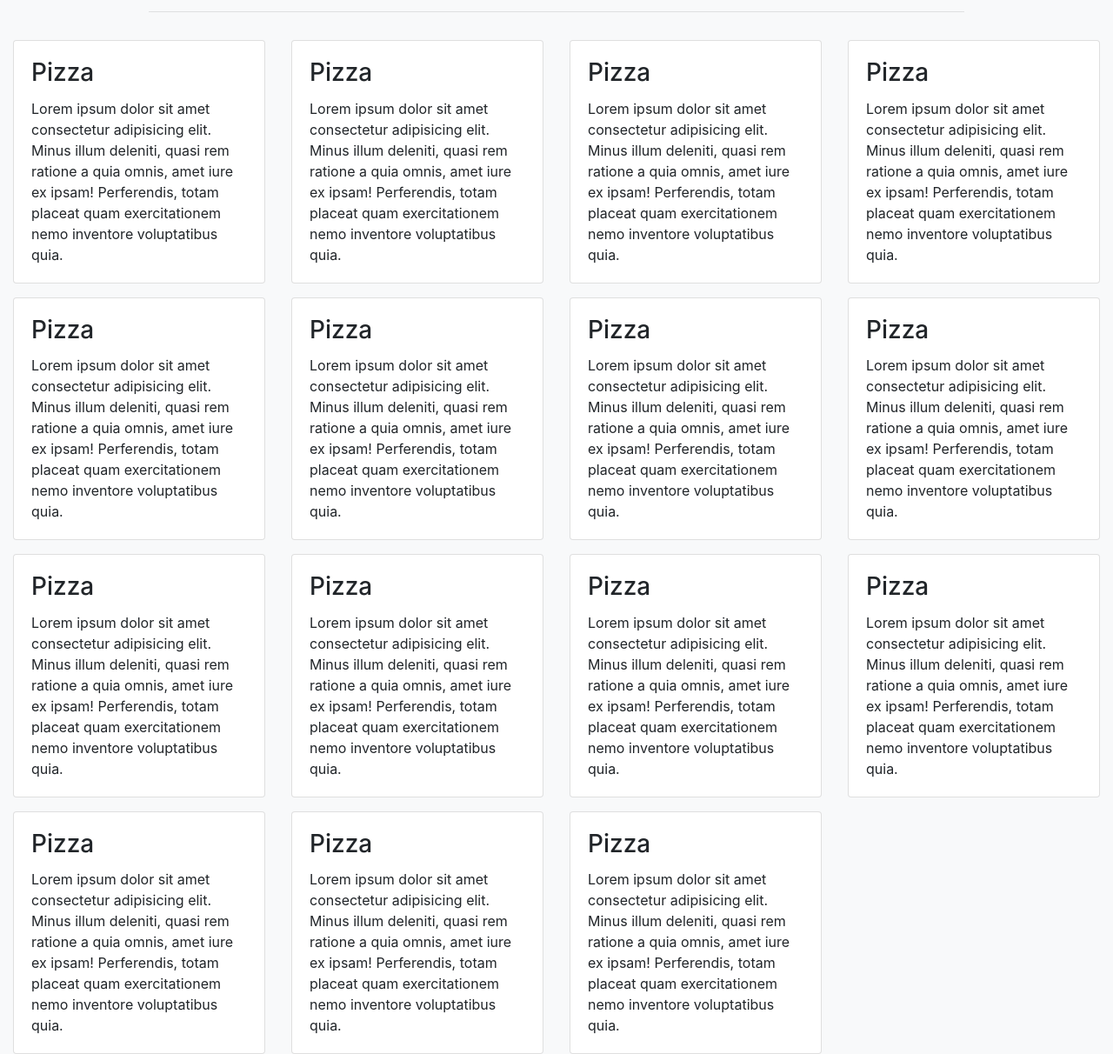
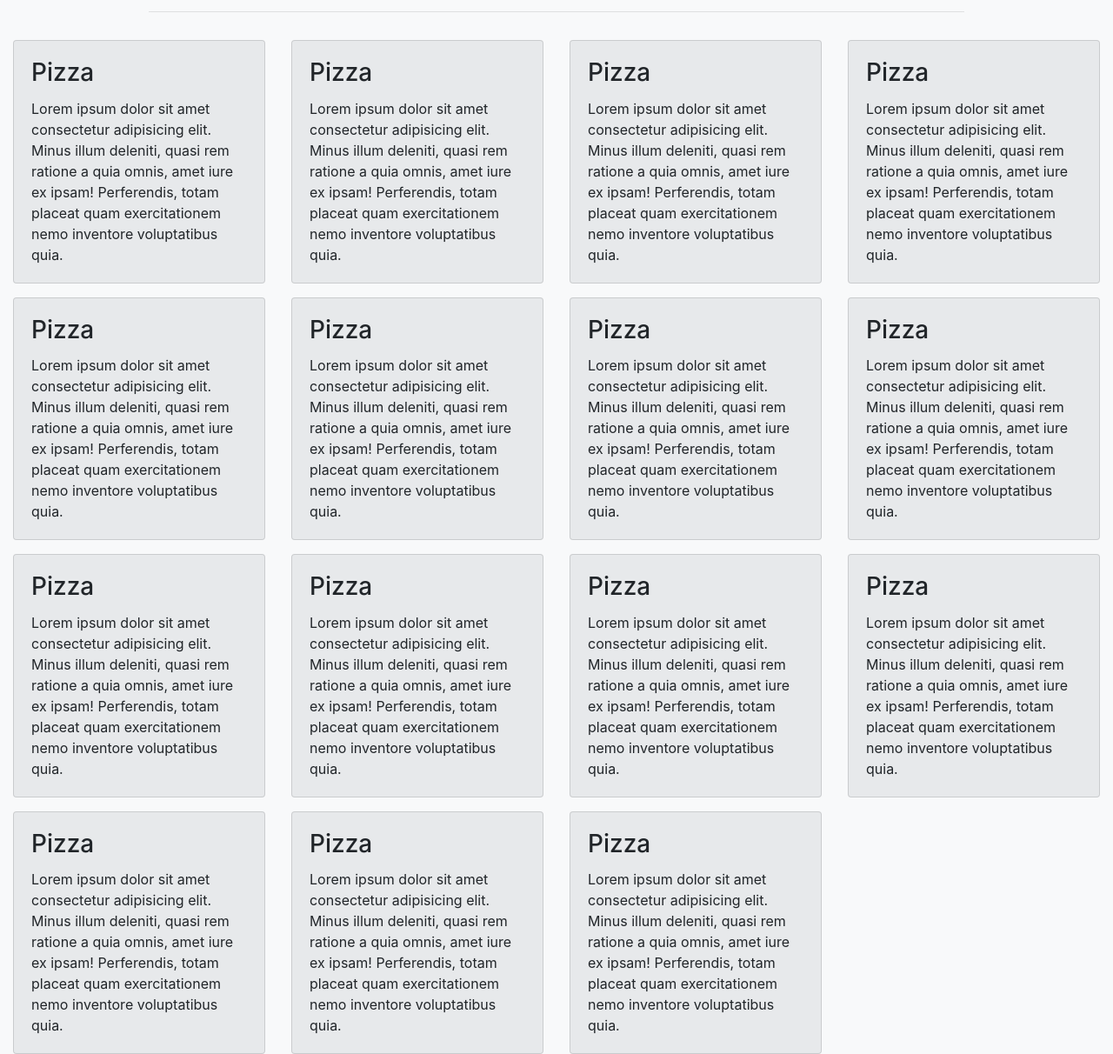
Before and after one commit to robbryandev/pizza-parlor, a plain HTML site: page index.html in a window 1280 px wide. Shown: the part 123-1335 px from the top of the page at 87% size. Drawn offline with Linux system fonts and the light colour scheme.

Commit message:
Change pizza card background on hover

```diff
--- a/css/styles.css
+++ b/css/styles.css
@@ -1,4 +1,13 @@
+/* Global */
+:root {
+  --my-light: #e7e9eb;
+}
+
 /* Elements */
 
 
 /* Classes */
+
+.bg-my-light {
+  background-color: var(--my-light);
+}
--- a/index.html
+++ b/index.html
@@ -4,8 +4,8 @@
   <meta charset="UTF-8">
   <meta http-equiv="X-UA-Compatible" content="IE=edge">
   <meta name="viewport" content="width=device-width, initial-scale=1.0">
+  <link rel="stylesheet" href="css/bootstrap.min.css">
   <link rel="stylesheet" href="css/styles.css">
-  <link rel="stylesheet" href="css/bootstrap.min.css">
   <script src="js/scripts.js"></script>
   <title>Pizza Parlor</title>
 </head>
@@ -27,7 +27,7 @@
       <hr class="w-75">
       <div class="row row-cols-1 row-cols-sm-2 row-cols-md-3 row-cols-xl-4">
         <div class="col mt-3">
-          <div class="card">
+          <div class="card bg-my-light">
             <div class="card-body">
               <h3 class="card-title">Pizza</h3>
               <p class="card-text">Lorem ipsum dolor sit amet consectetur adipisicing elit. Minus illum deleniti, quasi
@@ -37,7 +37,7 @@
           </div>
         </div>
         <div class="col mt-3">
-          <div class="card">
+          <div class="card bg-my-light">
             <div class="card-body">
               <h3 class="card-title">Pizza</h3>
               <p class="card-text">Lorem ipsum dolor sit amet consectetur adipisicing elit. Minus illum deleniti, quasi
@@ -47,7 +47,7 @@
           </div>
         </div>
         <div class="col mt-3">
-          <div class="card">
+          <div class="card bg-my-light">
             <div class="card-body">
               <h3 class="card-title">Pizza</h3>
               <p class="card-text">Lorem ipsum dolor sit amet consectetur adipisicing elit. Minus illum deleniti, quasi
@@ -57,7 +57,7 @@
           </div>
         </div>
         <div class="col mt-3">
-          <div class="card">
+          <div class="card bg-my-light">
             <div class="card-body">
               <h3 class="card-title">Pizza</h3>
               <p class="card-text">Lorem ipsum dolor sit amet consectetur adipisicing elit. Minus illum deleniti, quasi
@@ -67,7 +67,7 @@
           </div>
         </div>
         <div class="col mt-3">
-          <div class="card">
+          <div class="card bg-my-light">
             <div class="card-body">
               <h3 class="card-title">Pizza</h3>
               <p class="card-text">Lorem ipsum dolor sit amet consectetur adipisicing elit. Minus illum deleniti, quasi
@@ -77,7 +77,7 @@
           </div>
         </div>
         <div class="col mt-3">
-          <div class="card">
+          <div class="card bg-my-light">
             <div class="card-body">
               <h3 class="card-title">Pizza</h3>
               <p class="card-text">Lorem ipsum dolor sit amet consectetur adipisicing elit. Minus illum deleniti, quasi
@@ -87,7 +87,7 @@
           </div>
         </div>
         <div class="col mt-3">
-          <div class="card">
+          <div class="card bg-my-light">
             <div class="card-body">
               <h3 class="card-title">Pizza</h3>
               <p class="card-text">Lorem ipsum dolor sit amet consectetur adipisicing elit. Minus illum deleniti, quasi
@@ -97,7 +97,7 @@
           </div>
         </div>
         <div class="col mt-3">
-          <div class="card">
+          <div class="card bg-my-light">
             <div class="card-body">
               <h3 class="card-title">Pizza</h3>
               <p class="card-text">Lorem ipsum dolor sit amet consectetur adipisicing elit. Minus illum deleniti, quasi
@@ -107,7 +107,7 @@
           </div>
         </div>
         <div class="col mt-3">
-          <div class="card">
+          <div class="card bg-my-light">
             <div class="card-body">
               <h3 class="card-title">Pizza</h3>
               <p class="card-text">Lorem ipsum dolor sit amet consectetur adipisicing elit. Minus illum deleniti, quasi
@@ -117,7 +117,7 @@
           </div>
         </div>
         <div class="col mt-3">
-          <div class="card">
+          <div class="card bg-my-light">
             <div class="card-body">
               <h3 class="card-title">Pizza</h3>
               <p class="card-text">Lorem ipsum dolor sit amet consectetur adipisicing elit. Minus illum deleniti, quasi
@@ -127,7 +127,7 @@
           </div>
         </div>
         <div class="col mt-3">
-          <div class="card">
+          <div class="card bg-my-light">
             <div class="card-body">
               <h3 class="card-title">Pizza</h3>
               <p class="card-text">Lorem ipsum dolor sit amet consectetur adipisicing elit. Minus illum deleniti, quasi
@@ -137,7 +137,7 @@
           </div>
         </div>
         <div class="col mt-3">
-          <div class="card">
+          <div class="card bg-my-light">
             <div class="card-body">
               <h3 class="card-title">Pizza</h3>
               <p class="card-text">Lorem ipsum dolor sit amet consectetur adipisicing elit. Minus illum deleniti, quasi
@@ -147,7 +147,7 @@
           </div>
         </div>
         <div class="col mt-3">
-          <div class="card">
+          <div class="card bg-my-light">
             <div class="card-body">
               <h3 class="card-title">Pizza</h3>
               <p class="card-text">Lorem ipsum dolor sit amet consectetur adipisicing elit. Minus illum deleniti, quasi
@@ -157,7 +157,7 @@
           </div>
         </div>
         <div class="col mt-3">
-          <div class="card">
+          <div class="card bg-my-light">
             <div class="card-body">
               <h3 class="card-title">Pizza</h3>
               <p class="card-text">Lorem ipsum dolor sit amet consectetur adipisicing elit. Minus illum deleniti, quasi
@@ -167,7 +167,7 @@
           </div>
         </div>
         <div class="col mt-3">
-          <div class="card">
+          <div class="card bg-my-light">
             <div class="card-body">
               <h3 class="card-title">Pizza</h3>
               <p class="card-text">Lorem ipsum dolor sit amet consectetur adipisicing elit. Minus illum deleniti, quasi
--- a/js/scripts.js
+++ b/js/scripts.js
@@ -2,3 +2,24 @@
 
 
 // Ui
+
+function cardHoverColor() {
+  document.querySelectorAll(".card").forEach(function(card) {
+    card.addEventListener("mouseenter", function(event) {
+      setTimeout(function() {
+        event.target.classList.remove("bg-my-light");
+        event.target.classList.add("bg-danger");
+      }, 50);
+    });
+    card.addEventListener("mouseleave", function(event) {
+      setTimeout(function() {
+        event.target.classList.remove("bg-danger");
+        event.target.classList.add("bg-my-light");
+      }, 50);
+    })
+  });
+}
+
+addEventListener("load", function() {
+  cardHoverColor();
+});
```
